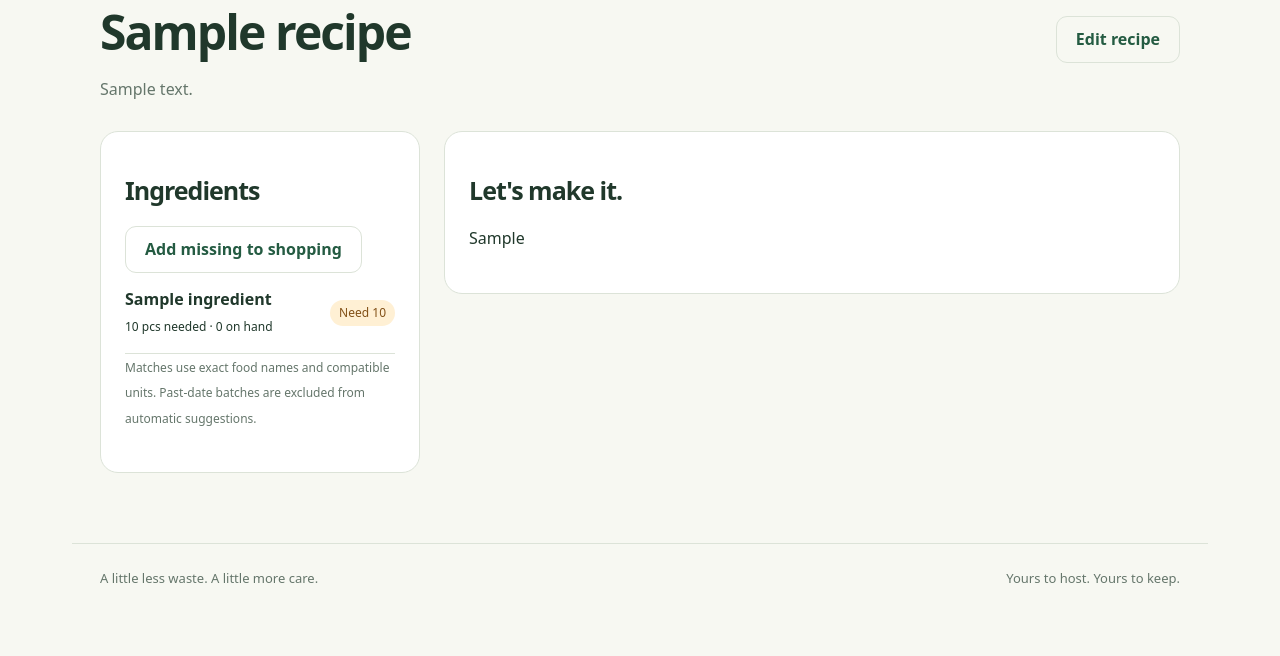
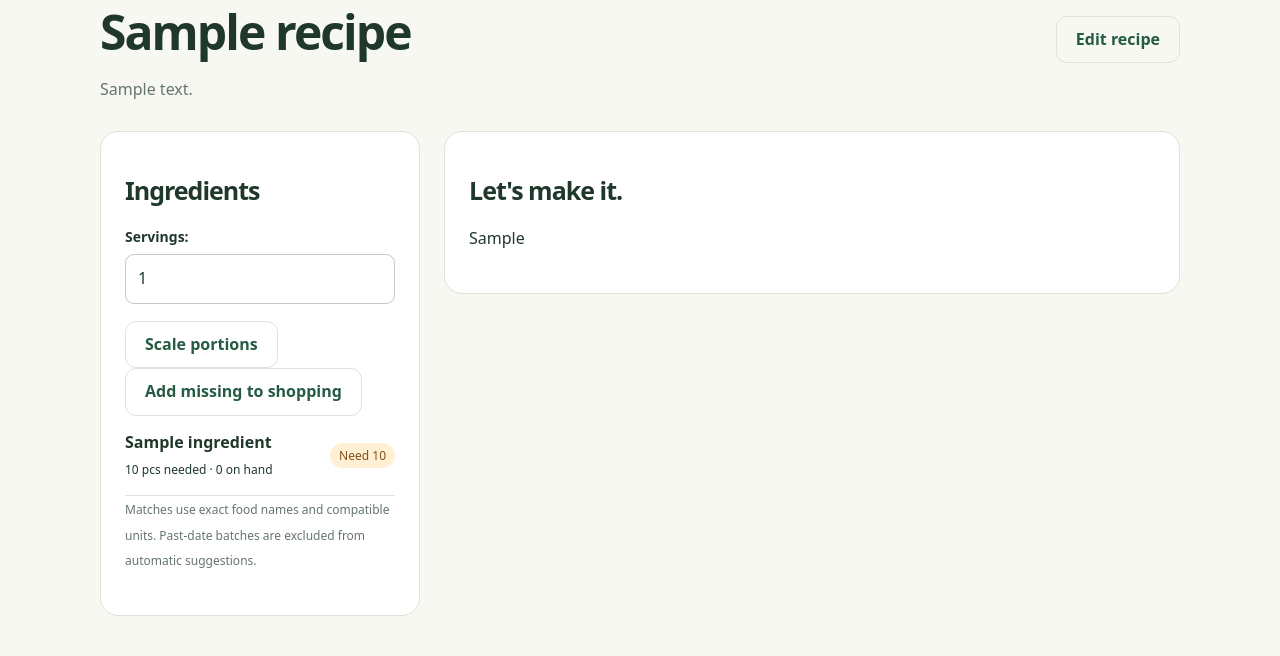
Before and after one commit to AngelHuang5335/pantrykind, a Django app: page /recipes/1/ in a window 1280 px wide. Shown: the part 163-819 px from the top of the page. Before the commit the page ends 749 px from the top, so only its background shows below. Run offline with Django 5.2, Linux system fonts and the light colour scheme; a user stored in the database is signed in; tables that the repository leaves empty hold one stand-in row (values such as "Sample post").

Commit message:
feat: scale recipe quantities and shopping gaps by servings
Why: A two-person recipe should adapt to the actual household meal without editing the saved recipe.

```diff
--- a/pantry/forms.py
+++ b/pantry/forms.py
@@ -50,3 +50,6 @@ class IngredientFormSet(BaseInlineFormSet):
             if key in seen:raise forms.ValidationError('Combine duplicate ingredients with the same unit into one line.')
             seen.add(key)
 Ingredients=inlineformset_factory(Recipe,Ingredient,fields=['name','quantity','unit'],formset=IngredientFormSet,extra=3,max_num=30,validate_max=True,can_delete=True)
+
+class ServingsForm(forms.Form):
+    servings=forms.IntegerField(min_value=1,max_value=50)
--- a/pantry/views/recipes.py
+++ b/pantry/views/recipes.py
@@ -41,8 +41,11 @@ def edit(request,pk=None):
 def detail(request,pk):
     recipe=get_object_or_404(Recipe,pk=pk,household=request.household)
     from pantry.matching import match_recipe
-    matches=match_recipe(recipe)
-    return render(request,'recipes/detail.html',{'recipe':recipe,'matches':matches,'ready':bool(matches) and all(m['ready'] for m in matches)})
+    from pantry.forms import ServingsForm
+    serving_form=ServingsForm(request.GET or {'servings':recipe.servings})
+    servings=serving_form.cleaned_data['servings'] if serving_form.is_valid() else recipe.servings
+    matches=match_recipe(recipe,servings)
+    return render(request,'recipes/detail.html',{'recipe':recipe,'matches':matches,'serving_form':serving_form,'servings':servings,'ready':bool(matches) and all(m['ready'] for m in matches)})
 
 @household_required
 @require_POST
@@ -53,8 +56,11 @@ def shop_missing(request,pk):
     from pantry.normalization import food_key
     from decimal import Decimal,ROUND_UP
     recipe=get_object_or_404(Recipe,pk=pk,household=request.household)
+    from pantry.forms import ServingsForm
+    serving_form=ServingsForm(request.POST)
+    servings=serving_form.cleaned_data['servings'] if serving_form.is_valid() else recipe.servings
     with transaction.atomic():
-        for match in match_recipe(recipe):
+        for match in match_recipe(recipe,servings):
             missing=match['missing'].quantize(Decimal('.001'),rounding=ROUND_UP)
             current=ShoppingEntry.objects.filter(household=request.household,normalized_name=food_key(match['name']),unit=match['unit'],checked=False).first()
             gap=missing-(current.quantity if current else 0)
--- a/templates/recipes/detail.html
+++ b/templates/recipes/detail.html
@@ -1 +1 @@
-{% extends 'base.html' %}{% block title %}{{ recipe.title }} · PantryKind{% endblock %}{% block content %}<a href="{% url 'recipes' %}">← Your recipes</a><div class="page-heading"><div><p class="eyebrow">{{ recipe.minutes }} minutes · {{ recipe.servings }} servings</p><h1>{{ recipe.title }}</h1><p class="muted">{{ recipe.description }}</p></div><a class="button secondary" href="{% url 'recipe_edit' recipe.pk %}">Edit recipe</a></div><div class="split"><section class="card"><h2>Ingredients</h2><form method="post" action="{% url 'recipe_shop' recipe.pk %}">{% csrf_token %}<button class="secondary">Add missing to shopping</button></form>{% for match in matches %}<div class="shopping-row"><div><strong>{{ match.name }}</strong><br><small>{{ match.needed|floatformat:'-3' }} {{ match.unit }} needed · {{ match.available|floatformat:'-3' }} on hand</small></div><span class="badge {% if match.ready %}good{% else %}warn{% endif %}">{% if match.ready %}On hand{% else %}Need {{ match.missing|floatformat:'-3' }}{% endif %}</span></div>{% endfor %}<p class="muted"><small>Matches use exact food names and compatible units. Past-date batches are excluded from automatic suggestions.</small></p></section><section class="card"><h2>Let's make it.</h2>{{ recipe.instructions|linebreaks }}</section></div>{% endblock %}
+{% extends 'base.html' %}{% block title %}{{ recipe.title }} · PantryKind{% endblock %}{% block content %}<a href="{% url 'recipes' %}">← Your recipes</a><div class="page-heading"><div><p class="eyebrow">{{ recipe.minutes }} minutes · {{ recipe.servings }} servings</p><h1>{{ recipe.title }}</h1><p class="muted">{{ recipe.description }}</p></div><a class="button secondary" href="{% url 'recipe_edit' recipe.pk %}">Edit recipe</a></div><div class="split"><section class="card"><h2>Ingredients</h2><form method="get">{{ serving_form.as_p }}<button class="secondary">Scale portions</button></form><form method="post" action="{% url 'recipe_shop' recipe.pk %}">{% csrf_token %}<input type="hidden" name="servings" value="{{ servings }}"><button class="secondary">Add missing to shopping</button></form>{% for match in matches %}<div class="shopping-row"><div><strong>{{ match.name }}</strong><br><small>{{ match.needed|floatformat:'-3' }} {{ match.unit }} needed · {{ match.available|floatformat:'-3' }} on hand</small></div><span class="badge {% if match.ready %}good{% else %}warn{% endif %}">{% if match.ready %}On hand{% else %}Need {{ match.missing|floatformat:'-3' }}{% endif %}</span></div>{% endfor %}<p class="muted"><small>Matches use exact food names and compatible units. Past-date batches are excluded from automatic suggestions.</small></p></section><section class="card"><h2>Let's make it.</h2>{{ recipe.instructions|linebreaks }}</section></div>{% endblock %}
```
